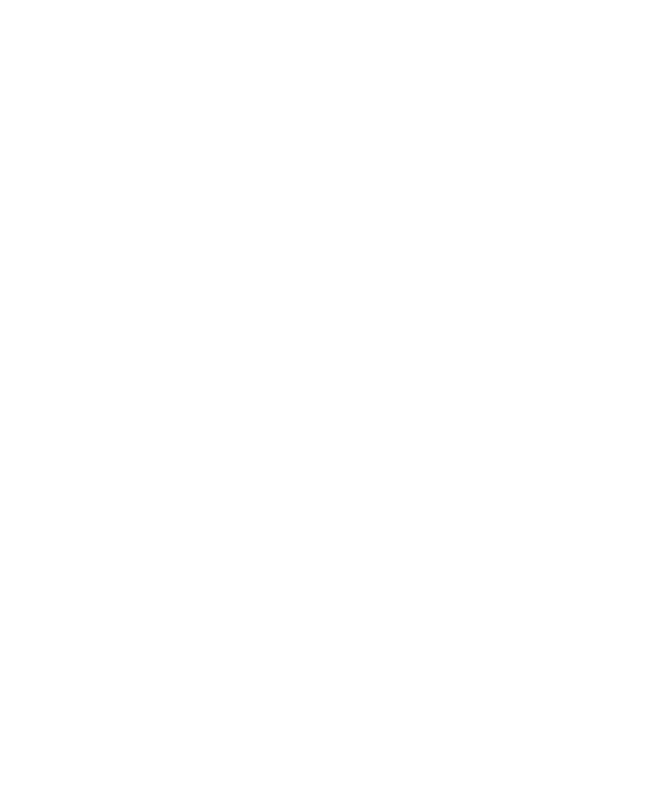
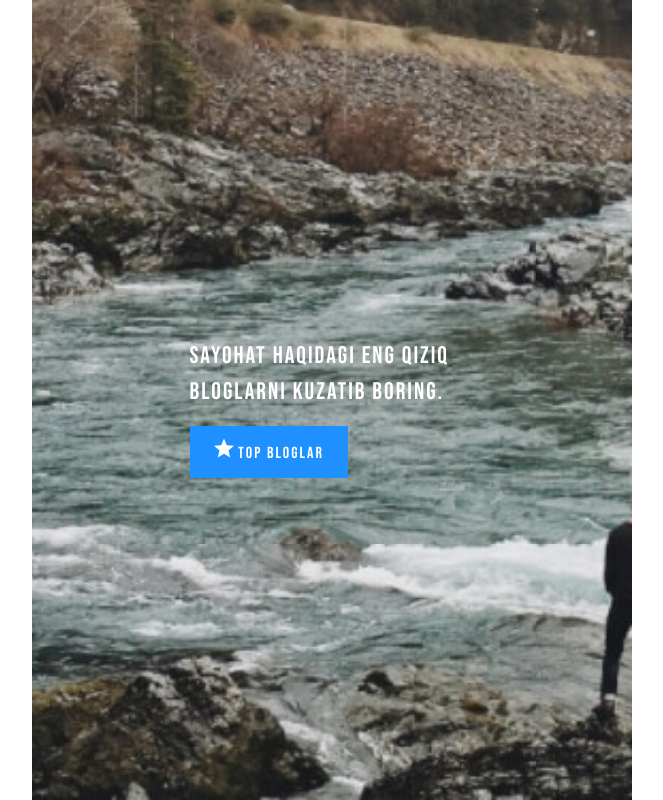
Before and after one commit to dunyo2107/Article, a plain HTML site: page index.html in a window 1280 px wide. Shown: the whole page, without its empty margins (8-671 px from the left). Drawn offline with Linux system fonts and the light colour scheme; a web font is replaced by a local one.

Commit message:
hero section

```diff
--- a/css/style.css
+++ b/css/style.css
@@ -13,9 +13,11 @@ body{
     font-display: column;
     padding: 0;
     margin: 0;
-    font-size: 16px;
+    font-size: 14px;
     line-height: 1.5;
-    font-family: Arial, sans-serif;
+    color: #888;
+    font-family: "Roboto Condensed", Arial, sans-serif;
+    font-weight: 400;
     height: 100%;
 }
 
@@ -34,8 +36,74 @@ img{
 }
 
 .main-content{
+    display: flex;
+    justify-content: center;
+    flex-grow: 1;
+    /* align-items: center; */
+}
+
+/* Hero section */
+.global-wrapper {
+    max-width: 1200px;
+    margin-right: auto;
+    margin-left: auto;
+    display: flex;
+    width: 100%;
     flex-grow: 1;
 }
+.hero {
+    display: flex;
+    justify-content: center;
+    align-items: center;
+    width: 600px;
+    max-width: 600px;
+    background-image: url("/img/hero-bg.jpeg");
+    background-repeat: no-repeat;
+    background-size: cover;
+    background-position: center bottom;
+    background-attachment: fixed;
+}
+.hero-content {
+    width: 285px;
+}
+.hero-heading {
+    color: #fff;
+    font-family: "Bebas Neue", "Roboto Condensed", "Arial", sans-serif;
+    font-weight: 400;
+    font-size: 24px;
+    letter-spacing: 2px;
+}
+.hero-link {
+    text-decoration: none;
+    color: #fff;
+    font-family: "Bebas Neue", "Roboto Condensed", Arial, sans-serif;
+    text-transform: uppercase;
+    font-size: 16px;
+    line-height: 24px;
+    letter-spacing: 2px;
+}
+.hero-link-content {
+    display: inline-block;
+    padding: 12px 24px;
+    background-color: #1E90FF;
+}
+.hero-link-content::before{
+    display: inline-block;
+    content: "";
+    width: 20px;
+    height: 20px;
+    background-image: url(/img/Vector.svg);
+    background-repeat: no-repeat;
+    text-align: center;
+}
+
+.articles {
+}
+
+
+
+
+
 
 
 @media
--- a/index.html
+++ b/index.html
@@ -8,21 +8,44 @@
     <link rel="stylesheet" href="css/normalize.css">
     <link rel="stylesheet" href="css/style.css">
 
-    <title>Template</title>
+
+    <!--CDN fonts-->
+    <link href="https://fonts.cdnfonts.com/css/open-sans-condensed-2" rel="stylesheet">
+    <link rel="preconnect" href="https://fonts.googleapis.com">
+    <link rel="preconnect" href="https://fonts.gstatic.com" crossorigin>
+    <link href="https://fonts.googleapis.com/css2?family=Bebas+Neue&display=swap" rel="stylesheet">
+
+    <title>Article</title>
 
 </head>
 <body>
-    <header class="header">
 
-    </header>
 
     <main class="main-content">
-        <section></section>
+
+        <div class="global-wrapper">
+            <section class="hero">
+                <div class="hero-content">
+                    <h1 class="hero-heading">Sayohat haqidagi eng qiziq
+                        bloglarni kuzatib boring.</h1>
+                        <a class="hero-link" href="#">
+                            <span class="hero-link-content">
+                                <span class="hero-link-text">Top bloglar</span>
+                            </span>
+                        </a>
+                </div>
+            </section>
+
+
+
+            <section class="articles">
+            </section>
+        </div>
+
+
     </main>
 
-    <footer class="footer">
 
-    </footer>
 
     <!-- JavaScript -->
     <script src="js/app.js"></script>
```
Also changed, not shown: img/Vector.svg (added), img/hero-bg.jpeg (added), img/hero-bg@2x.jpeg (added).
